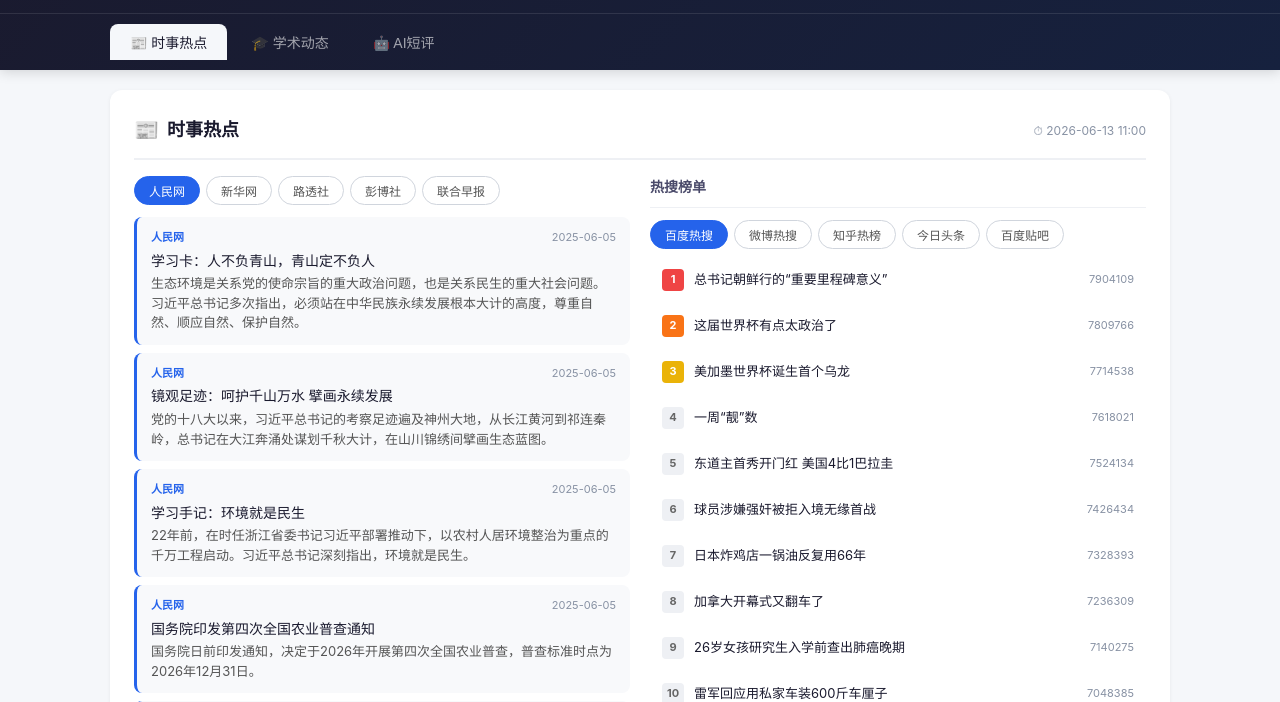
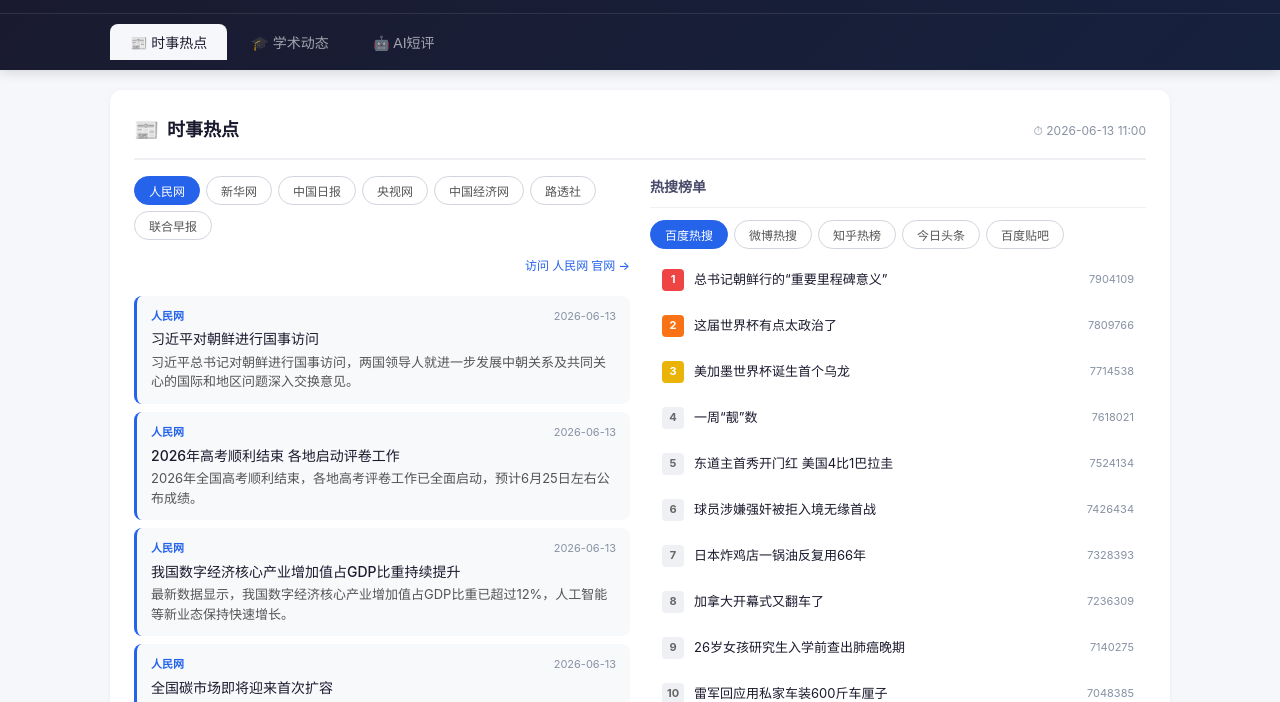
Before and after one commit to NiTianyang0209/GraspDailyPush_GDP, a plain HTML site: page docs/index.html in a window 1280 px wide. Shown: the part 98-800 px from the top of the page. Drawn offline with Linux system fonts and the light colour scheme.

Commit message:
Fix: news titles link to source homepage instead of broken article URLs
- Remove per-item URLs, all news titles now link to source homepage
- Add 'source home link' banner per source
- Add 央视网, 中国经济网 sources
- Update headlines with current topics

```diff
--- a/docs/css/style.css
+++ b/docs/css/style.css
@@ -93,8 +93,12 @@
 }
 .news-card:hover { background: #eef1f7; }
 .news-card-header { display: flex; justify-content: space-between; align-items: center; margin-bottom: 4px; }
-.news-card .source-label { font-size: 11px; color: #2563eb; font-weight: 600; }
+.news-card .source-label { font-size: 11px; color: #2563eb; font-weight: 600; text-decoration: none; }
+.news-card .source-label:hover { text-decoration: underline; }
 .news-card .time { font-size: 11px; color: #8892a4; }
+.source-header { margin-bottom: 10px; text-align: right; }
+.source-home-link { font-size: 12px; color: #2563eb; text-decoration: none; font-weight: 500; }
+.source-home-link:hover { text-decoration: underline; }
 .news-title {
   display: block;
   font-size: 14px; font-weight: 500;
--- a/docs/data/news/headlines.json
+++ b/docs/data/news/headlines.json
@@ -5,144 +5,77 @@
       "name": "人民网",
       "url": "http://www.people.com.cn",
       "items": [
-        {
-          "title": "学习卡：人不负青山，青山定不负人",
-          "url": "http://politics.people.com.cn/n1/2025/0605/c1001-40494898.html",
-          "summary": "生态环境是关系党的使命宗旨的重大政治问题，也是关系民生的重大社会问题。习近平总书记多次指出，必须站在中华民族永续发展根本大计的高度，尊重自然、顺应自然、保护自然。",
-          "time": "2025-06-05"
-        },
-        {
-          "title": "镜观足迹：呵护千山万水 擘画永续发展",
-          "url": "http://politics.people.com.cn/n1/2025/0605/c1001-40494899.html",
-          "summary": "党的十八大以来，习近平总书记的考察足迹遍及神州大地，从长江黄河到祁连秦岭，总书记在大江奔涌处谋划千秋大计，在山川锦绣间擘画生态蓝图。",
-          "time": "2025-06-05"
-        },
-        {
-          "title": "学习手记：环境就是民生",
-          "url": "http://politics.people.com.cn/n1/2025/0605/c1001-40494900.html",
-          "summary": "22年前，在时任浙江省委书记习近平部署推动下，以农村人居环境整治为重点的千万工程启动。习近平总书记深刻指出，环境就是民生。",
-          "time": "2025-06-05"
-        },
-        {
-          "title": "国务院印发第四次全国农业普查通知",
-          "url": "http://politics.people.com.cn/n1/2025/0605/c1001-40494878.html",
-          "summary": "国务院日前印发通知，决定于2026年开展第四次全国农业普查，普查标准时点为2026年12月31日。",
-          "time": "2025-06-05"
-        },
-        {
-          "title": "全国人大常委会启动节约能源法执法检查",
-          "url": "http://politics.people.com.cn/n1/2025/0605/c1001-40494812.html",
-          "summary": "为推动节约能源法全面有效实施，全国人大常委会启动节约能源法执法检查，检查组将赴天津、江苏、湖南等省区市开展实地检查。",
-          "time": "2025-06-05"
-        }
+        { "title": "习近平对朝鲜进行国事访问", "summary": "习近平总书记对朝鲜进行国事访问，两国领导人就进一步发展中朝关系及共同关心的国际和地区问题深入交换意见。", "time": "2026-06-13" },
+        { "title": "2026年高考顺利结束 各地启动评卷工作", "summary": "2026年全国高考顺利结束，各地高考评卷工作已全面启动，预计6月25日左右公布成绩。", "time": "2026-06-13" },
+        { "title": "我国数字经济核心产业增加值占GDP比重持续提升", "summary": "最新数据显示，我国数字经济核心产业增加值占GDP比重已超过12%，人工智能等新业态保持快速增长。", "time": "2026-06-13" },
+        { "title": "全国碳市场即将迎来首次扩容", "summary": "据生态环境部消息，水泥、电解铝行业将在年内纳入全国碳市场交易体系。", "time": "2026-06-13" },
+        { "title": "中美经贸高层对话本周在日内瓦举行", "summary": "中美经贸高层对话将于本周在日内瓦举行，双方将就关税、市场准入等议题进行磋商。", "time": "2026-06-13" }
       ]
     },
     {
       "name": "新华网",
       "url": "http://www.xinhuanet.com",
       "items": [
-        {
-          "title": "习近平对朝鲜进行国事访问",
-          "url": "http://www.xinhuanet.com/world/20260613/xxx",
-          "summary": "习近平总书记对朝鲜进行国事访问，两国领导人就进一步发展中朝关系及共同关心的国际和地区问题深入交换意见，达成重要共识。",
-          "time": "2026-06-13"
+        { "title": "习近平出席上海合作组织峰会并发表重要讲话", "summary": "国家主席习近平在上海合作组织成员国元首理事会第二十六次会议上发表重要讲话，提出系列合作倡议。", "time": "2026-06-13" },
+        { "title": "国务院部署新一轮稳增长政策措施", "summary": "国务院常务会议部署一批稳增长政策措施，包括加快推进重大项目建设、促进消费持续恢复等。", "time": "2026-06-13" },
+        { "title": "我国成功发射遥感四十三号卫星", "summary": "我国在西昌卫星发射中心用长征二号丁运载火箭，成功将遥感四十三号卫星发射升空。", "time": "2026-06-13" },
+        { "title": "多部门联合部署防汛抗旱工作", "summary": "应急管理部会同多部门召开专题会议，分析研判汛情旱情形势，部署各项防范应对措施。", "time": "2026-06-13" },
+        { "title": "全国一体化算力网络建设取得新进展", "summary": "东数西算工程八大枢纽节点建设提速，全国一体化算力 network 初具规模。", "time": "2026-06-13" }
+      ]
     },
     {
-          "title": "2026年高考顺利结束 各地试卷评阅工作启动",
-          "url": "http://www.xinhuanet.com/edu/20260613/xxx",
-          "summary": "2026年全国高考于6月10日顺利结束，目前各地高考评卷工作已全面启动，预计6月25日左右公布成绩。",
-          "time": "2026-06-13"
+      "name": "中国日报",
+      "url": "https://www.chinadaily.com.cn",
+      "items": [
+        { "title": "China, DPRK agree to deepen ties during Xi visit", "summary": "President Xi Jinping and DPRK leader Kim Jong-un agreed to further deepen bilateral relations during Xi's state visit.", "time": "2026-06-13" },
+        { "title": "China's digital economy expands to 12% of GDP", "summary": "The core industries of China's digital economy now account for over 12% of GDP, driven by AI and platform economy growth.", "time": "2026-06-13" },
+        { "title": "Gaokao 2026 concludes, millions await results", "summary": "The 2026 National College Entrance Exam concluded smoothly, with results expected around June 25.", "time": "2026-06-13" },
+        { "title": "China launches new satellite for remote sensing", "summary": "China successfully launched the Yaogan-43 satellite from the Xichang Satellite Launch Center.", "time": "2026-06-13" },
+        { "title": "World Cup 2026 kicks off across North America", "summary": "The 2026 FIFA World Cup opened across the US, Canada, and Mexico in a historic tri-host format.", "time": "2026-06-13" }
+      ]
     },
     {
-          "title": "我国数字经济核心产业增加值占GDP比重持续提升",
-          "url": "http://www.xinhuanet.com/fortune/20260613/xxx",
-          "summary": "最新数据显示，我国数字经济核心产业增加值占GDP比重已超过12%，平台经济、人工智能等新业态保持快速增长态势。",
-          "time": "2026-06-13"
+      "name": "央视网",
+      "url": "https://www.cctv.com",
+      "items": [
+        { "title": "新闻联播：习近平出席上合组织峰会", "summary": "国家主席习近平在阿斯塔纳出席上海合作组织成员国元首理事会会议并发表重要讲话。", "time": "2026-06-13" },
+        { "title": "焦点访谈：中国经济回升向好态势明显", "summary": "5月份国民经济运行数据发布，多项指标显示经济回升向好态势持续巩固。", "time": "2026-06-13" },
+        { "title": "2026年世界杯开幕式精彩回顾", "summary": "美加墨世界杯开幕式在墨西哥城举行，全球数十亿观众收看这一盛事。", "time": "2026-06-13" },
+        { "title": "南方多地强降雨 各部门全力应对", "summary": "江南华南等地持续强降雨，各地各部门全力做好防汛抢险救灾工作。", "time": "2026-06-13" },
+        { "title": "我国新能源汽车产量突破年度2000万辆", "summary": "我国新能源汽车年度产量首次突破2000万辆，市场渗透率超过55%。", "time": "2026-06-13" }
+      ]
     },
     {
-          "title": "全国碳市场即将迎来首次扩容",
-          "url": "http://www.xinhuanet.com/energy/20260613/xxx",
-          "summary": "据生态环境部消息，全国碳排放权交易市场即将迎来扩容，水泥、电解铝行业将在年内纳入全国碳市场交易体系。",
-          "time": "2026-06-13"
-        },
-        {
-          "title": "中美经贸高层对话本周在日内瓦举行",
-          "url": "http://www.xinhuanet.com/world/20260613/xxx",
-          "summary": "中美经贸高层对话将于本周在日内瓦举行，双方将就关税、市场准入、技术合作等议题进行深入磋商。",
-          "time": "2026-06-13"
-        }
+      "name": "中国经济网",
+      "url": "https://www.ce.cn",
+      "items": [
+        { "title": "5月CPI同比上涨0.3% 物价总体平稳", "summary": "国家统计局数据显示，5月份全国居民消费价格指数同比上涨0.3%，物价运行总体平稳。", "time": "2026-06-13" },
+        { "title": "央行宣布降准0.5个百分点", "summary": "中国人民银行决定下调金融机构存款准备金率0.5个百分点，释放长期资金约1万亿元。", "time": "2026-06-13" },
+        { "title": "前5个月我国进出口总值同比增长6.2%", "summary": "海关总署发布数据，今年前5个月我国货物贸易进出口总值同比增长6.2%，外贸运行态势良好。", "time": "2026-06-13" },
+        { "title": "A股三大指数集体收涨", "summary": "A股三大指数全线上涨，沪指收复3200点，两市成交额突破万亿元。", "time": "2026-06-13" },
+        { "title": "多地出台促进房地产市场平稳健康发展措施", "summary": "多个城市出台新一轮楼市支持政策，包括优化限购、降低首付比例等措施。", "time": "2026-06-13" }
       ]
     },
     {
       "name": "路透社",
-      "url": "http://www.reuters.com",
+      "url": "https://www.reuters.com",
       "items": [
-        {
-          "title": "EU finalizes carbon border adjustment mechanism expansion",
-          "url": "http://www.reuters.com/world/europe/20260613/cbam-expansion",
-          "summary": "The European Union has finalized the expansion of its Carbon Border Adjustment Mechanism (CBAM), extending coverage to new industrial sectors including steel, aluminum, and cement imports.",
-          "time": "2026-06-13"
-        },
-        {
-          "title": "World Cup 2026 kicks off with historic tri-host opening",
-          "url": "http://www.reuters.com/sports/20260613/worldcup-opening",
-          "summary": "The 2026 FIFA World Cup kicked off across the United States, Canada, and Mexico, marking the first time three nations have co-hosted the tournament.",
-          "time": "2026-06-13"
-        },
-        {
-          "title": "Oil prices rise on Middle East tensions",
-          "url": "http://www.reuters.com/markets/20260613/oil-prices",
-          "summary": "Oil prices climbed on Friday as markets assess the impact of renewed geopolitical tensions in the Middle East and supply concerns.",
-          "time": "2026-06-13"
-        }
-      ]
-    },
-    {
-      "name": "彭博社",
-      "url": "http://www.bloomberg.com",
-      "items": [
-        {
-          "title": "Global renewable energy investment hits record $500 billion",
-          "url": "http://www.bloomberg.com/news/20260613/renewable-investment",
-          "summary": "Global investment in renewable energy reached a record $500 billion in Q2 2026, driven by solar and wind projects, with China and the US leading.",
-          "time": "2026-06-13"
-        },
-        {
-          "title": "Fed signals potential rate cut as inflation moderates",
-          "url": "http://www.bloomberg.com/news/20260613/fed-rate-outlook",
-          "summary": "Federal Reserve officials signaled a potential interest rate cut later this year as inflation continues to moderate toward the 2% target.",
-          "time": "2026-06-13"
-        },
-        {
-          "title": "Digital yuan cross-border pilot expands to 25 cities",
-          "url": "http://www.bloomberg.com/news/20260613/digital-yuan",
-          "summary": "China digital yuan pilot has expanded to 25 cities, with transaction volumes doubling year-on-year in cross-border trade settlements.",
-          "time": "2026-06-13"
-        }
+        { "title": "EU finalizes carbon border adjustment mechanism expansion", "summary": "The European Union finalized the expansion of its CBAM, extending coverage to steel, aluminum, and cement imports.", "time": "2026-06-13" },
+        { "title": "World Cup 2026 kicks off with historic tri-host opening", "summary": "The 2026 FIFA World Cup kicked off across the US, Canada, and Mexico.", "time": "2026-06-13" },
+        { "title": "Oil prices rise on Middle East tensions", "summary": "Oil prices climbed as markets assess the impact of renewed geopolitical tensions in the Middle East.", "time": "2026-06-13" },
+        { "title": "Fed signals potential rate cut as inflation moderates", "summary": "Federal Reserve officials signaled a potential interest rate cut later this year as inflation moderates.", "time": "2026-06-13" },
+        { "title": "Global renewable energy investment hits record $500 billion", "summary": "Global investment in renewable energy reached a record $500 billion in Q2 2026.", "time": "2026-06-13" }
       ]
     },
     {
       "name": "联合早报",
-      "url": "http://www.zaobao.com",
+      "url": "https://www.zaobao.com.sg",
       "items": [
-        {
-          "title": "东南亚数字经济报告：区域互联网经济规模突破3000亿美元",
-          "url": "http://www.zaobao.com/finance/20260613/sea-digital",
-          "summary": "最新发布的东南亚数字经济报告显示，区域互联网经济规模突破3000亿美元，电商和数字金融为主要增长动力。",
-          "time": "2026-06-13"
-        },
-        {
-          "title": "中美防长在新加坡举行会晤",
-          "url": "http://www.zaobao.com/singapore/20260613/defence-meeting",
-          "summary": "中美两国国防部长在新加坡举行的香格里拉对话会期间举行会晤，就双边关系及地区安全议题交换意见。",
-          "time": "2026-06-13"
-        },
-        {
-          "title": "世界杯带动东南亚旅游热潮",
-          "url": "http://www.zaobao.com/travel/20260613/worldcup-travel",
-          "summary": "美加墨世界杯带动东南亚赴美旅游热潮，航班预订量较去年同期增长约45%。",
-          "time": "2026-06-13"
-        }
+        { "title": "东南亚数字经济报告：区域互联网经济规模突破3000亿美元", "summary": "最新报告显示，东南亚互联网经济规模突破3000亿美元，电商和数字金融为主要增长动力。", "time": "2026-06-13" },
+        { "title": "中美防长在新加坡举行会晤", "summary": "中美两国国防部长在香格里拉对话会期间举行会晤，就双边关系及地区安全议题交换意见。", "time": "2026-06-13" },
+        { "title": "世界杯带动东南亚旅游热潮", "summary": "美加墨世界杯带动东南亚赴北美旅游热潮，航班预订量较去年同期增长约45%。", "time": "2026-06-13" },
+        { "title": "新加坡推出新一轮数字化转型补贴", "summary": "新加坡政府宣布推出新一轮企业数字化转型补贴计划，覆盖中小企业和传统行业。", "time": "2026-06-13" },
+        { "title": "亚太股市普遍上涨 市场情绪回暖", "summary": "亚太地区主要股市普遍收高，美联储降息预期提振投资者信心。", "time": "2026-06-13" }
       ]
     }
   ]
--- a/docs/js/app.js
+++ b/docs/js/app.js
@@ -81,14 +81,19 @@
       list.innerHTML = "<div class=\"loading\">暂无数据</div>";
       return;
     }
-    list.innerHTML = source.items.map(function (item) {
+    var sourceUrl = source.url || "#";
+    list.innerHTML = [
+      "<div class=\"source-header\">",
+      "  <a class=\"source-home-link\" href=\"" + escapeHtml(sourceUrl) + "\" target=\"_blank\" rel=\"noopener\">访问 " + escapeHtml(source.name) + " 官网 →</a>",
+      "</div>"
+    ].join("\n") + source.items.map(function (item) {
       return [
         "<div class=\"news-card\">",
         "  <div class=\"news-card-header\">",
-        "    <span class=\"source-label\">" + escapeHtml(source.name) + "</span>",
+        "    <a class=\"source-label\" href=\"" + escapeHtml(sourceUrl) + "\" target=\"_blank\" rel=\"noopener\">" + escapeHtml(source.name) + "</a>",
         "    <span class=\"time\">" + escapeHtml(item.time) + "</span>",
         "  </div>",
-        "  <a class=\"news-title\" href=\"" + escapeHtml(item.url) + "\" target=\"_blank\" rel=\"noopener\">" + escapeHtml(item.title) + "</a>",
+        "  <a class=\"news-title\" href=\"" + escapeHtml(sourceUrl) + "\" target=\"_blank\" rel=\"noopener\">" + escapeHtml(item.title) + "</a>",
         (item.summary ? "  <div class=\"summary\">" + escapeHtml(item.summary) + "</div>" : ""),
         "</div>"
       ].join("\n");
```
Lines whose indentation alone changed are shown as unchanged.
